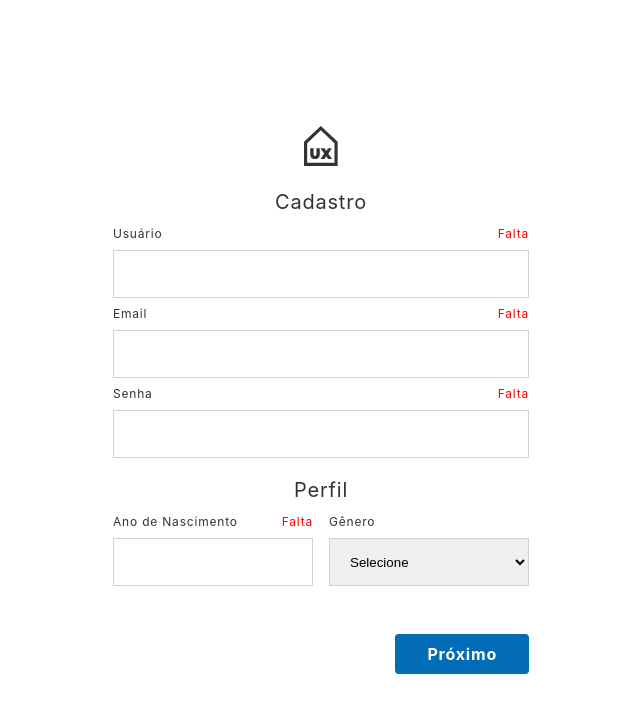
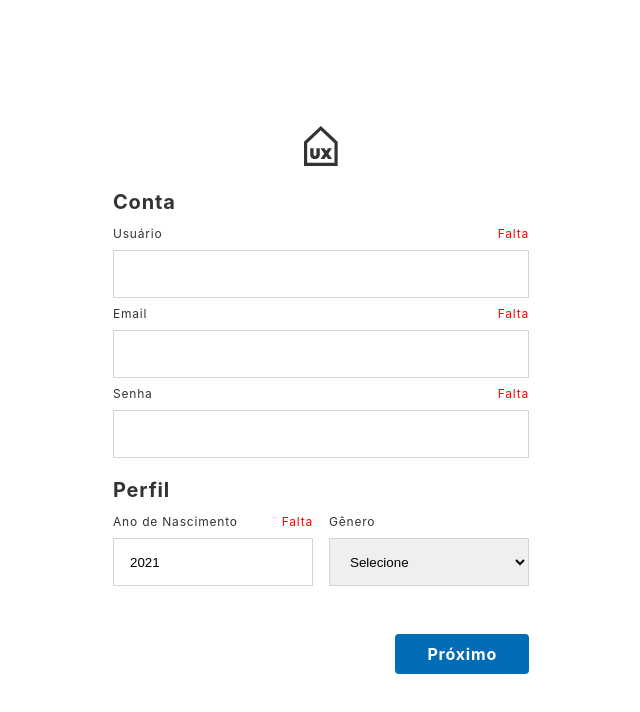
Before and after one commit to fischerafael/ux-arq-client, a Next.js app: page /register in a window 1280 px wide. Shown: the top 712 px of the page, without its empty margins (319-959 px from the left). Built offline with nearby package versions, Linux system fonts and the light colour scheme.

Commit message:
typing with generics

```diff
--- /dev/null
+++ b/src/external/hooks/useForm.tsx
@@ -0,0 +1,16 @@
+import React from 'react'
+
+function useForm<T>(defaultData: T) {
+    const [data, setData] = React.useState(defaultData)
+
+    function handleChange(e) {
+        setData({ ...data, [e.target.getAttribute('name')]: e.target.value })
+    }
+
+    return {
+        handleChange,
+        data
+    }
+}
+
+export default useForm
--- a/src/external/ui/molecules/Inputs/Default/index.tsx
+++ b/src/external/ui/molecules/Inputs/Default/index.tsx
@@ -5,11 +5,14 @@ import { Paragraph } from '../../Text'
 
 interface Props {
     label: string
+    name: string
+    value: number | string
     type: 'text' | 'number' | 'password' | 'email'
+    onChange(e: any): void
     error?: string
 }
 
-const DefaultInput = ({ label, error, type }: Props) => {
+const DefaultInput = ({ name, label, error, type, value, onChange }: Props) => {
     return (
         <FlexContainer
             as="div"
@@ -34,7 +37,10 @@ const DefaultInput = ({ label, error, type }: Props) => {
             <FlexContainer
                 as="input"
                 id={label}
+                name={name}
                 type={type}
+                value={value}
+                onChange={onChange}
                 style={{
                     height: '3rem',
                     outline: 'none',
--- a/src/external/ui/molecules/Inputs/List/index.tsx
+++ b/src/external/ui/molecules/Inputs/List/index.tsx
@@ -6,12 +6,13 @@ import { Paragraph } from '../../Text'
 interface Props {
     label: string
     options: { value: string; label: string }[]
+    name: string
     error?: string
     value: string
     onChange(e: any): void
 }
 
-const InputList = ({ label, options, error, value, onChange }: Props) => {
+const InputList = ({ label, options, error, name, value, onChange }: Props) => {
     return (
         <FlexContainer
             as="div"
@@ -36,6 +37,7 @@ const InputList = ({ label, options, error, value, onChange }: Props) => {
             <FlexContainer
                 as="select"
                 value={value}
+                name={name}
                 onChange={onChange}
                 id={label}
                 style={{
--- a/src/external/ui/pages/Register/index.tsx
+++ b/src/external/ui/pages/Register/index.tsx
@@ -7,10 +7,20 @@ import { DefaultButton } from '../../molecules/Button'
 import CustomLink from '../../molecules/CustomLink'
 import DefaultInput from '../../molecules/Inputs/Default'
 import InputList from '../../molecules/Inputs/List'
+import useForm from '../../../hooks/useForm'
 
 const Register = () => {
-    const [gender, setGender] = React.useState('')
-    console.log(gender)
+    const { data, handleChange } = useForm({
+        username: '',
+        email: '',
+        password: '',
+        birth: new Date().getFullYear(),
+        gender: '',
+        secretKey: '',
+        role: 'admin'
+    })
+
+    console.log(data)
 
     return (
         <FlexContainer
@@ -36,22 +46,45 @@ const Register = () => {
                 <SubTitle
                     style={{
                         width: '100%',
-                        textAlign: 'center',
-                        marginTop: '1rem'
+                        textAlign: 'start',
+                        marginTop: '1rem',
+                        fontWeight: 'bold'
                     }}
                 >
-                    Cadastro
+                    Conta
                 </SubTitle>
 
-                <DefaultInput type="text" label="Usuário" error="Falta" />
-                <DefaultInput type="email" label="Email" error="Falta" />
-                <DefaultInput type="password" label="Senha" error="Falta" />
+                <DefaultInput
+                    type="text"
+                    label="Usuário"
+                    error="Falta"
+                    name="username"
+                    value={data.username}
+                    onChange={handleChange}
+                />
+                <DefaultInput
+                    type="email"
+                    label="Email"
+                    error="Falta"
+                    name="email"
+                    value={data.email}
+                    onChange={handleChange}
+                />
+                <DefaultInput
+                    type="password"
+                    label="Senha"
+                    error="Falta"
+                    name="password"
+                    value={data.password}
+                    onChange={handleChange}
+                />
 
                 <SubTitle
                     style={{
                         width: '100%',
-                        textAlign: 'center',
-                        marginTop: '1rem'
+                        textAlign: 'start',
+                        marginTop: '1rem',
+                        fontWeight: 'bold'
                     }}
                 >
                     Perfil
@@ -69,16 +102,20 @@ const Register = () => {
                         type="number"
                         label="Ano de Nascimento"
                         error="Falta"
+                        name="birth"
+                        value={data.birth}
+                        onChange={handleChange}
                     />
                     <InputList
                         options={[
-                            { value: 'masculino', label: 'Masculino' },
-                            { value: 'feminino', label: 'Feminino' },
-                            { value: 'outro', label: 'Outro' }
+                            { value: 'male', label: 'Masculino' },
+                            { value: 'female', label: 'Feminino' },
+                            { value: 'other', label: 'Outro' }
                         ]}
                         label="Gênero"
-                        value={gender}
-                        onChange={(e) => setGender(e.target.value)}
+                        name="gender"
+                        value={data.gender}
+                        onChange={handleChange}
                     />
                 </FlexContainer>
 
```
